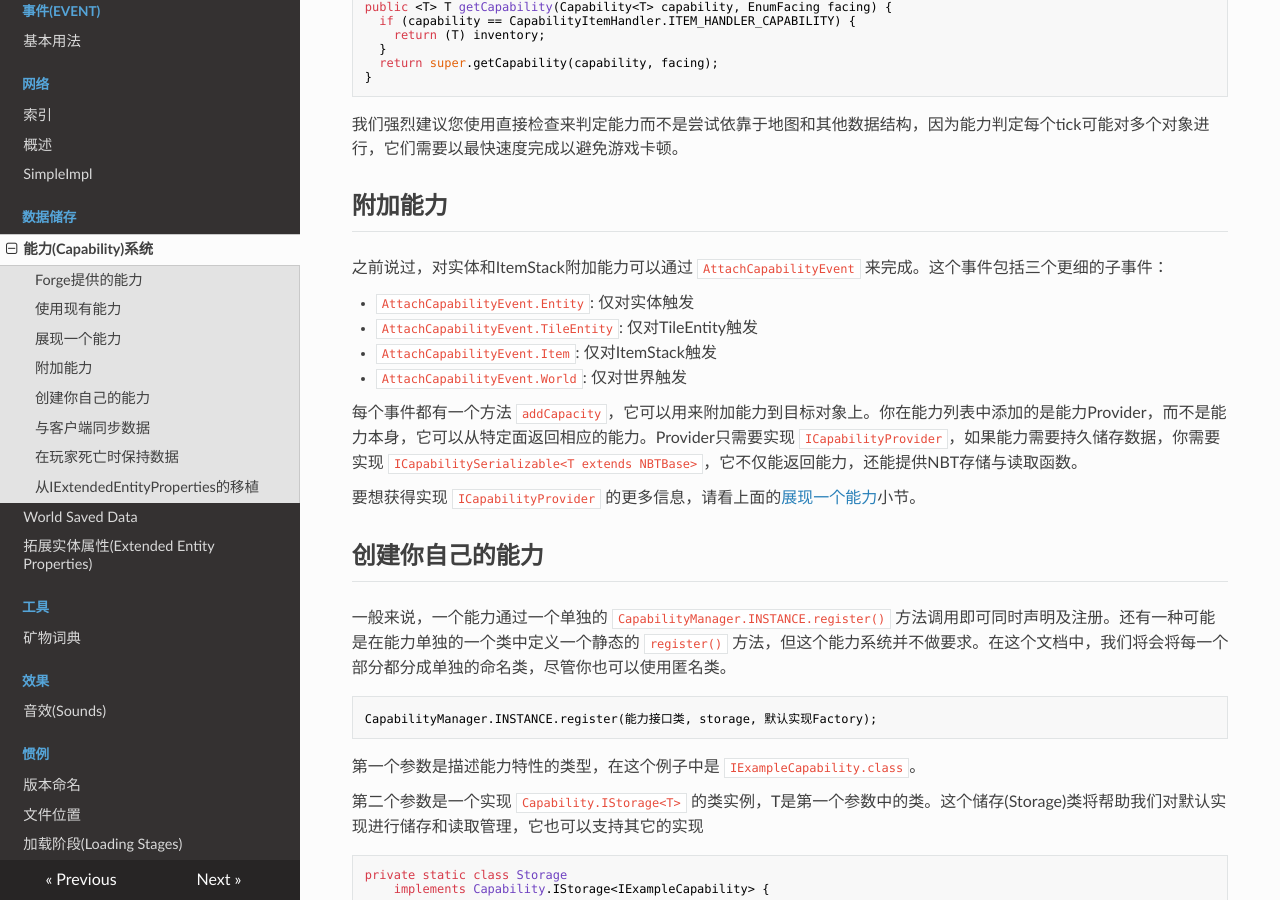
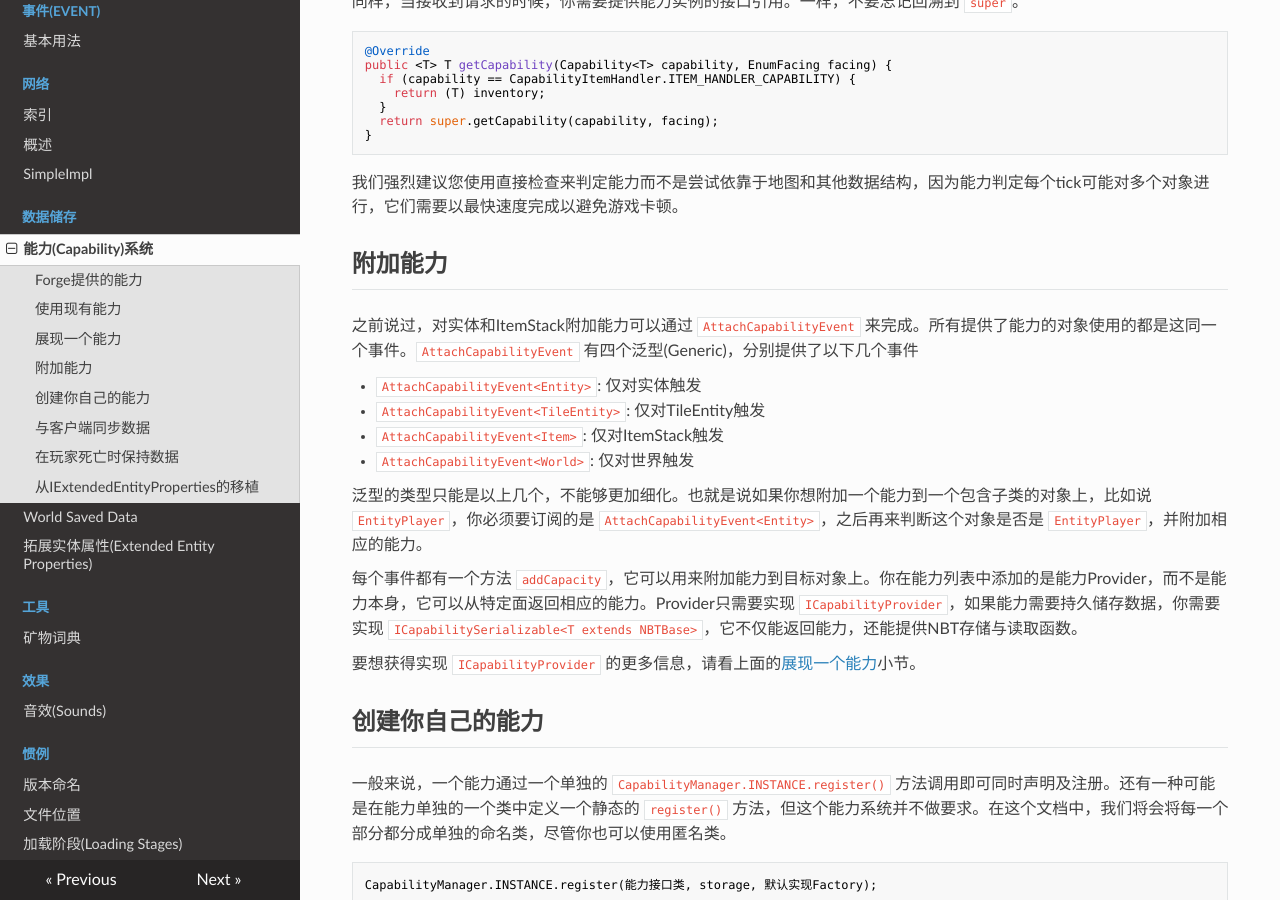
Before and after one commit to Krasjet/Forge-Documentation-CN, an MkDocs documentation site: the page built from docs/datastorage/capabilities.md, in a window 1280 px wide and 900 px high, scrolled down 1769 px. Built offline with MkDocs 1.6.1, drawn with Linux system fonts in a browser that asks for light colours; nearby versions of some CDN libraries; old or Windows-style settings are respelled for this version of MkDocs; some of the changed text lies outside the part shown.

Commit message:
1/3 Update capabilities.md

```diff
--- a/docs/datastorage/capabilities.md
+++ b/docs/datastorage/capabilities.md
@@ -10,11 +10,13 @@ Forge对TileEntity、实体、和ItemStack添加了能力支持。它们可以
 Forge提供的能力
 --------------
 
-在本文写作时，Forge提供了两种能力：IItemHandler和IFluidHandler。
+在本文写作时，Forge提供了三种能力：IItemHandler、IFluidHandler和IEnergyStorage。
 
 IItemHandler展现了一个处理背包格子的接口。它可以被应用到TileEntity（箱子，机器）、实体（玩家更多的背包格子，生物的背包）、或ItemStack（便携背包等）。它通过一个自动化友好的系统代替了以前的 `IInventory` 和 `ISidedInventory`。
 
-IFluidHandler展现了一个处理液体存储的接口。它可以被应用到TileEntity、实体、或ItemStack。它通过一个更一致和自动化友好的系统代替了以前的`IFluidHandler`
+IFluidHandler展现了一个处理液体存储的接口。它可以被应用到TileEntity、实体或ItemStack中。它通过一个更一致和自动化友好的系统代替了以前的`IFluidHandler`
+
+IEnergyStorage展现了一个用于处理能量容器的接口。它可以被应用到TileEntity、实体或ItemStack中。这个能力是基于TeamCoFH的RedstoneFlux API而制作的。
 
 使用现有能力
 -----------
@@ -70,12 +72,14 @@ public <T> T getCapability(Capability<T> capability, EnumFacing facing) {
 附加能力
 -------
 
-之前说过，对实体和ItemStack附加能力可以通过 `AttachCapabilityEvent` 来完成。这个事件包括三个更细的子事件：
+之前说过，对实体和ItemStack附加能力可以通过 `AttachCapabilityEvent` 来完成。所有提供了能力的对象使用的都是这同一个事件。`AttachCapabilityEvent` 有四个泛型(Generic)，分别提供了以下几个事件
 
-- `AttachCapabilityEvent.Entity`: 仅对实体触发
-- `AttachCapabilityEvent.TileEntity`: 仅对TileEntity触发
-- `AttachCapabilityEvent.Item`: 仅对ItemStack触发
-- `AttachCapabilityEvent.World`: 仅对世界触发
+- `AttachCapabilityEvent<Entity>`: 仅对实体触发
+- `AttachCapabilityEvent<TileEntity>`: 仅对TileEntity触发
+- `AttachCapabilityEvent<Item>`: 仅对ItemStack触发
+- `AttachCapabilityEvent<World>`: 仅对世界触发
+
+泛型的类型只能是以上几个，不能够更加细化。也就是说如果你想附加一个能力到一个包含子类的对象上，比如说 `EntityPlayer`，你必须要订阅的是 `AttachCapabilityEvent<Entity>`，之后再来判断这个对象是否是 `EntityPlayer`，并附加相应的能力。
 
 每个事件都有一个方法 `addCapacity`，它可以用来附加能力到目标对象上。你在能力列表中添加的是能力Provider，而不是能力本身，它可以从特定面返回相应的能力。Provider只需要实现 `ICapabilityProvider`，如果能力需要持久储存数据，你需要实现 `ICapabilitySerializable<T extends NBTBase>`，它不仅能返回能力，还能提供NBT存储与读取函数。
 
```
Also changed, not shown: other parts of docs/datastorage/capabilities.md (+1 -1 lines), docs/index.md (+1 -1 lines).
